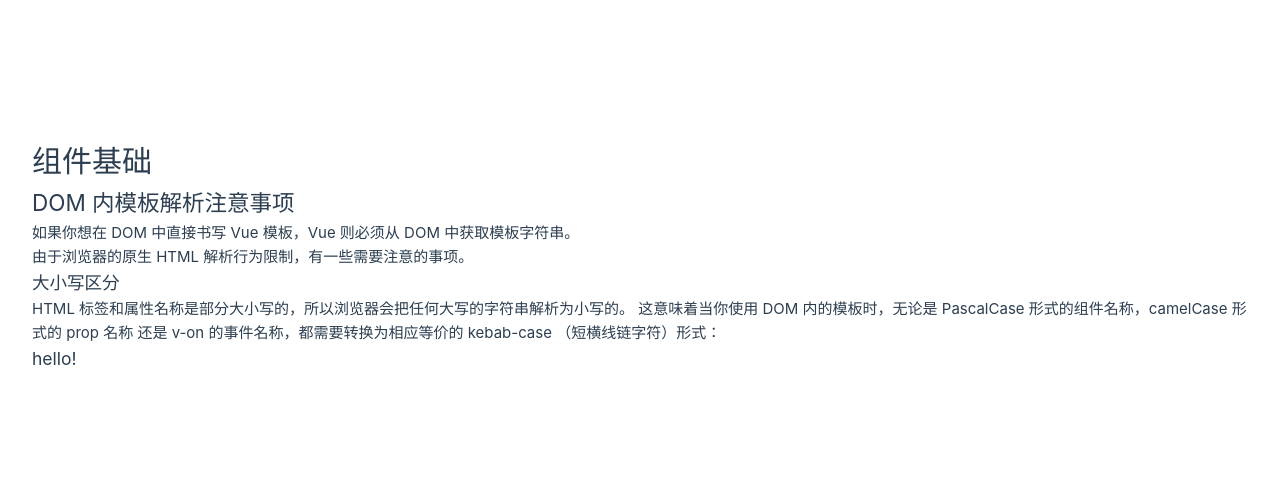
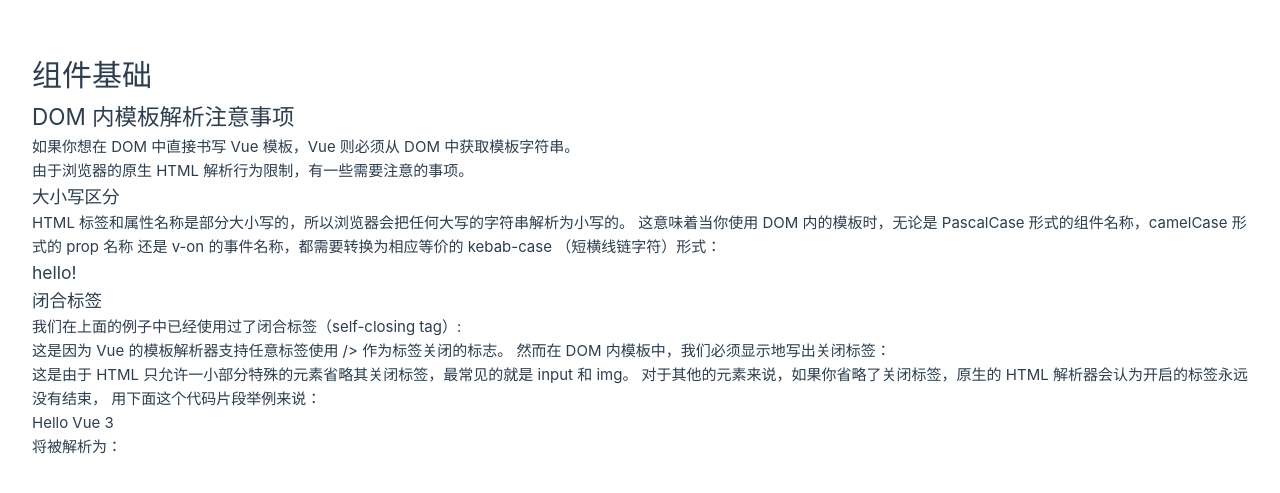
Before and after one commit to ShenlongDev/vue_xx, a Vue app: page / in a window 1280 px wide. Shown: the part 145-638 px from the top of the page. Built offline with nearby package versions, Linux system fonts and the light colour scheme.

Commit message:
docs: 注意事项
关闭标签

```diff
--- a/src/ComponentAgain.vue
+++ b/src/ComponentAgain.vue
@@ -12,6 +12,26 @@
   </p>
   <!-- HTML 中的 kebab-case -->
   <blog-post post-title="hello!" @update-post="onUpdatePost"></blog-post>
+
+  <h3>闭合标签</h3>
+  <p>我们在上面的例子中已经使用过了闭合标签（self-closing tag）:</p>
+  <BlogPost />
+  <p>
+    这是因为 Vue 的模板解析器支持任意标签使用 /> 作为标签关闭的标志。
+    然而在 DOM 内模板中，我们必须显示地写出关闭标签：
+  </p>
+  <blog-post></blog-post>
+  <p>
+    这是由于 HTML 只允许一小部分特殊的元素省略其关闭标签，最常见的就是 input 和 img。
+    对于其他的元素来说，如果你省略了关闭标签，原生的 HTML 解析器会认为开启的标签永远没有结束，
+    用下面这个代码片段举例来说：
+  </p>
+  <blog-post />
+  <span>Hello Vue 3</span>
+  <p>将被解析为：</p>
+  <blog-post>
+    <span>Hello Vue 3</span>
+  </blog-post>
 </template>
 
 <script setup>
```
